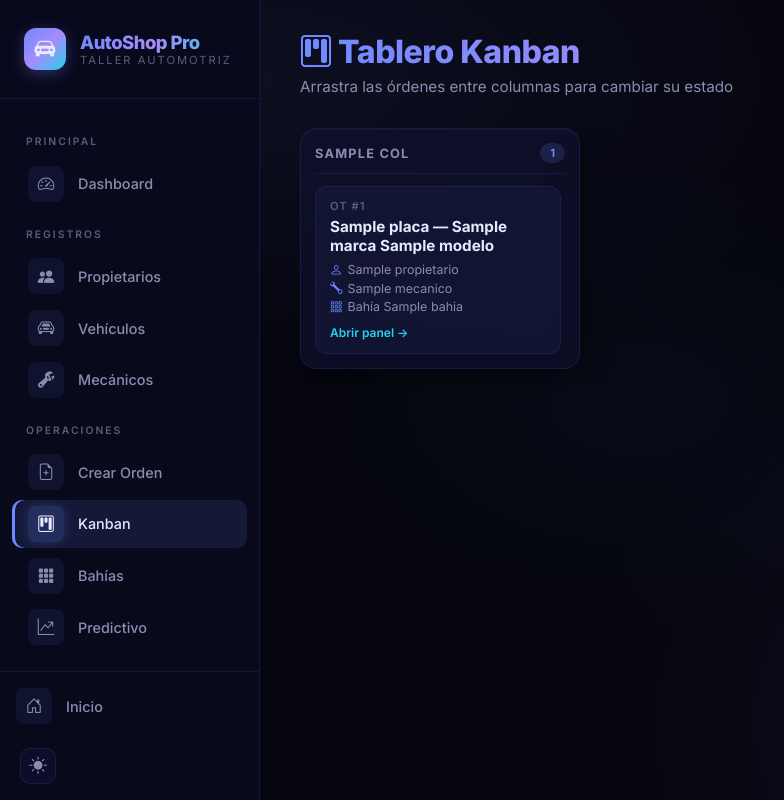
After one commit to JeanArdila711/AutoShop-Pro, a Django app: template workorders/templates/workorders/kanban.html in a window 1280 px wide. The commit adds this page. Shown: the whole page, without its empty margins (0-784 px from the left). Run offline with Django 3.2, Linux system fonts and the light colour scheme; the template is opened without the code that fills it: most values are stand-ins (such as "Sample title", 1, 10 or a date in 2020).

Commit message:
feat(kanban): tablero Kanban de órdenes con drag&drop
Nueva vista /workorders/kanban/ con columnas por estado.
Drag&drop entre columnas respeta TRANSICIONES_VALIDAS del modelo.
Endpoint AJAX POST /workorders/kanban/mover/ persiste el cambio.
Diseño glassmorphism integrado con sistema visual existente.

```diff
--- a/workorders/templates/workorders/base.html
+++ b/workorders/templates/workorders/base.html
@@ -1334,6 +1334,14 @@
                 <span class="nav-icon"><i class="bi bi-file-earmark-plus"></i></span>
                 <span class="nav-label">Crear Orden</span>
             </a>
+            <a href="{% url 'kanban' %}" class="nav-link {% block nav_kanban %}{% endblock %}">
+                <span class="nav-icon"><i class="bi bi-kanban"></i></span>
+                <span class="nav-label">Kanban</span>
+            </a>
+            <a href="{% url 'bahias' %}" class="nav-link {% block nav_bahias %}{% endblock %}">
+                <span class="nav-icon"><i class="bi bi-grid-3x3-gap-fill"></i></span>
+                <span class="nav-label">Bahías</span>
+            </a>
             <a href="{% url 'predictivo_dashboard' %}" class="nav-link {% block nav_predictivo %}{% endblock %}">
                 <span class="nav-icon"><i class="bi bi-graph-up-arrow"></i></span>
                 <span class="nav-label">Predictivo</span>
--- /dev/null
+++ b/workorders/templates/workorders/kanban.html
@@ -0,0 +1,241 @@
+{% extends "workorders/base.html" %}
+{% block title %}Kanban Órdenes{% endblock %}
+{% block nav_kanban %}active{% endblock %}
+
+{% block extra_css %}
+<style>
+    .kanban-board {
+        display: flex;
+        gap: 16px;
+        overflow-x: auto;
+        padding-bottom: 16px;
+        align-items: flex-start;
+    }
+
+    .kanban-col {
+        flex: 0 0 280px;
+        background: var(--bg-card);
+        backdrop-filter: blur(16px);
+        border: 1px solid var(--border-glass);
+        border-radius: 16px;
+        padding: 14px;
+        max-height: 75vh;
+        display: flex;
+        flex-direction: column;
+        box-shadow: var(--shadow-card);
+        transition: border-color 0.25s ease, box-shadow 0.25s ease;
+    }
+
+    .kanban-col.drag-over {
+        border-color: var(--accent-primary);
+        box-shadow: var(--shadow-card), 0 0 24px rgba(108, 138, 255, 0.25);
+    }
+
+    .kanban-col-header {
+        display: flex;
+        align-items: center;
+        justify-content: space-between;
+        padding-bottom: 10px;
+        border-bottom: 1px solid var(--border-glass);
+        margin-bottom: 12px;
+    }
+
+    .kanban-col-title {
+        font-size: 0.8em;
+        font-weight: 700;
+        text-transform: uppercase;
+        letter-spacing: 1.2px;
+        color: var(--text-secondary);
+    }
+
+    .kanban-count {
+        background: rgba(108, 138, 255, 0.15);
+        color: var(--accent-primary);
+        font-size: 0.7em;
+        font-weight: 700;
+        padding: 3px 10px;
+        border-radius: 12px;
+    }
+
+    .kanban-cards {
+        overflow-y: auto;
+        display: flex;
+        flex-direction: column;
+        gap: 10px;
+        flex: 1;
+        min-height: 60px;
+        padding-right: 4px;
+    }
+
+    .kanban-card {
+        background: rgba(108, 138, 255, 0.06);
+        border: 1px solid var(--border-glass);
+        padding: 12px 14px;
+        border-radius: 12px;
+        cursor: grab;
+        transition: all 0.25s ease;
+        position: relative;
+        user-select: none;
+    }
+
+    .kanban-card:hover {
+        border-color: var(--border-glow);
+        background: rgba(108, 138, 255, 0.1);
+        transform: translateY(-2px);
+    }
+
+    .kanban-card.dragging {
+        opacity: 0.4;
+        cursor: grabbing;
+    }
+
+    .kanban-card-id {
+        font-size: 0.7em;
+        color: var(--text-muted);
+        font-weight: 600;
+        letter-spacing: 1px;
+    }
+
+    .kanban-card-title {
+        font-weight: 700;
+        color: var(--text-primary);
+        font-size: 0.95em;
+        margin: 4px 0 6px;
+    }
+
+    .kanban-card-meta {
+        font-size: 0.78em;
+        color: var(--text-secondary);
+        line-height: 1.5;
+    }
+
+    .kanban-card-meta i {
+        margin-right: 5px;
+        color: var(--accent-primary);
+    }
+
+    .kanban-card-link {
+        display: inline-block;
+        margin-top: 8px;
+        font-size: 0.75em;
+        color: var(--accent-cyan);
+        text-decoration: none;
+        font-weight: 600;
+    }
+
+    .kanban-card-link:hover {
+        text-decoration: underline;
+    }
+
+    .empty-col {
+        text-align: center;
+        color: var(--text-muted);
+        font-size: 0.8em;
+        padding: 20px 8px;
+        opacity: 0.5;
+        font-style: italic;
+    }
+</style>
+{% endblock %}
+
+{% block content %}
+<div class="page-header">
+    <h1><i class="bi bi-kanban"></i> Tablero Kanban</h1>
+    <p>Arrastra las órdenes entre columnas para cambiar su estado</p>
+</div>
+
+<div class="kanban-board" id="kanbanBoard">
+    {% for col in columnas %}
+    <div class="kanban-col" data-estado="{{ col.estado }}">
+        <div class="kanban-col-header">
+            <span class="kanban-col-title">{{ col.label }}</span>
+            <span class="kanban-count">{{ col.ordenes|length }}</span>
+        </div>
+        <div class="kanban-cards" data-estado="{{ col.estado }}">
+            {% for o in col.ordenes %}
+            <div class="kanban-card" draggable="true" data-id="{{ o.id }}">
+                <div class="kanban-card-id">OT #{{ o.id }}</div>
+                <div class="kanban-card-title">{{ o.vehiculo.placa }} — {{ o.vehiculo.marca }} {{ o.vehiculo.modelo }}</div>
+                <div class="kanban-card-meta">
+                    <div><i class="bi bi-person"></i>{{ o.propietario.nombre }}</div>
+                    {% if o.mecanico %}<div><i class="bi bi-wrench"></i>{{ o.mecanico.nombre }}</div>{% endif %}
+                    {% if o.bahia %}<div><i class="bi bi-grid-3x3-gap"></i>Bahía {{ o.bahia }}</div>{% endif %}
+                </div>
+                <a href="{% url 'orden_detalle' o.id %}" class="kanban-card-link">Abrir panel →</a>
+            </div>
+            {% empty %}
+            <div class="empty-col">— vacío —</div>
+            {% endfor %}
+        </div>
+    </div>
+    {% endfor %}
+</div>
+
+<script id="transiciones-data" type="application/json">{{ transiciones|safe|default:"{}" }}</script>
+
+<script>
+    const TRANSICIONES = {{ transiciones|safe }};
+    const board = document.getElementById('kanbanBoard');
+    let dragged = null;
+    let originCol = null;
+
+    document.querySelectorAll('.kanban-card').forEach(card => {
+        card.addEventListener('dragstart', e => {
+            dragged = card;
+            originCol = card.closest('.kanban-cards').dataset.estado;
+            card.classList.add('dragging');
+        });
+        card.addEventListener('dragend', () => {
+            dragged && dragged.classList.remove('dragging');
+            dragged = null;
+            document.querySelectorAll('.kanban-col').forEach(c => c.classList.remove('drag-over'));
+        });
+    });
+
+    document.querySelectorAll('.kanban-col').forEach(col => {
+        const dest = col.dataset.estado;
+        col.addEventListener('dragover', e => {
+            if (!dragged) return;
+            const permitidos = TRANSICIONES[originCol] || [];
+            if (originCol === dest || permitidos.includes(dest)) {
+                e.preventDefault();
+                col.classList.add('drag-over');
+            }
+        });
+        col.addEventListener('dragleave', () => col.classList.remove('drag-over'));
+        col.addEventListener('drop', async e => {
+            e.preventDefault();
+            col.classList.remove('drag-over');
+            if (!dragged) return;
+            if (originCol === dest) return;
+            const permitidos = TRANSICIONES[originCol] || [];
+            if (!permitidos.includes(dest)) return;
+
+            const ordenId = dragged.dataset.id;
+            try {
+                const r = await fetch("{% url 'kanban_mover' %}", {
+                    method: 'POST',
+                    headers: { 'Content-Type': 'application/json' },
+                    body: JSON.stringify({ orden_id: ordenId, nuevo_estado: dest }),
+                });
+                const data = await r.json();
+                if (data.ok) {
+                    col.querySelector('.kanban-cards').appendChild(dragged);
+                    actualizarConteos();
+                } else {
+                    alert('Error: ' + data.error);
+                }
+            } catch (err) {
+                alert('Error de red: ' + err);
+            }
+        });
+    });
+
+    function actualizarConteos() {
+        document.querySelectorAll('.kanban-col').forEach(col => {
+            const n = col.querySelectorAll('.kanban-card').length;
+            col.querySelector('.kanban-count').textContent = n;
+        });
+    }
+</script>
+{% endblock %}
```
Also changed, not shown: workorders/services/services.py (+174 -0 lines), workorders/urls.py (+21 -0 lines), workorders/views.py (+148 -0 lines).
